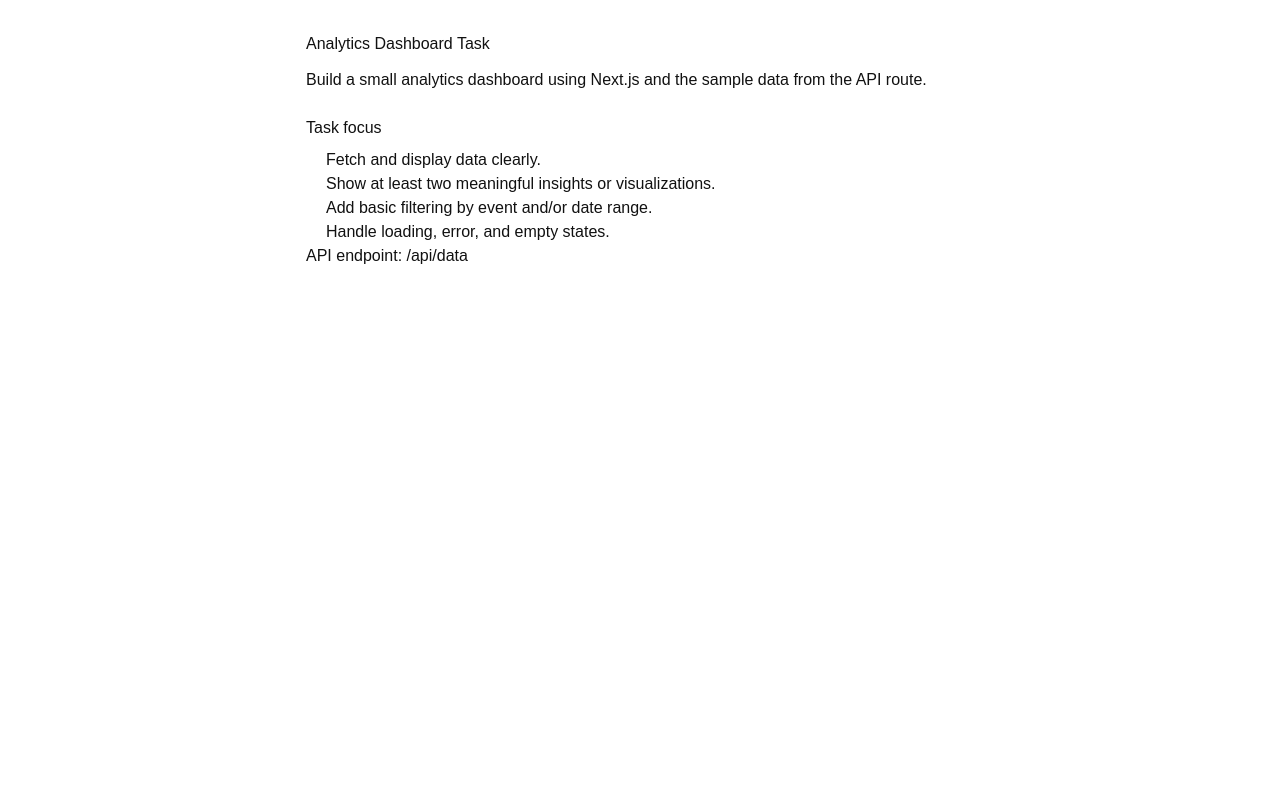
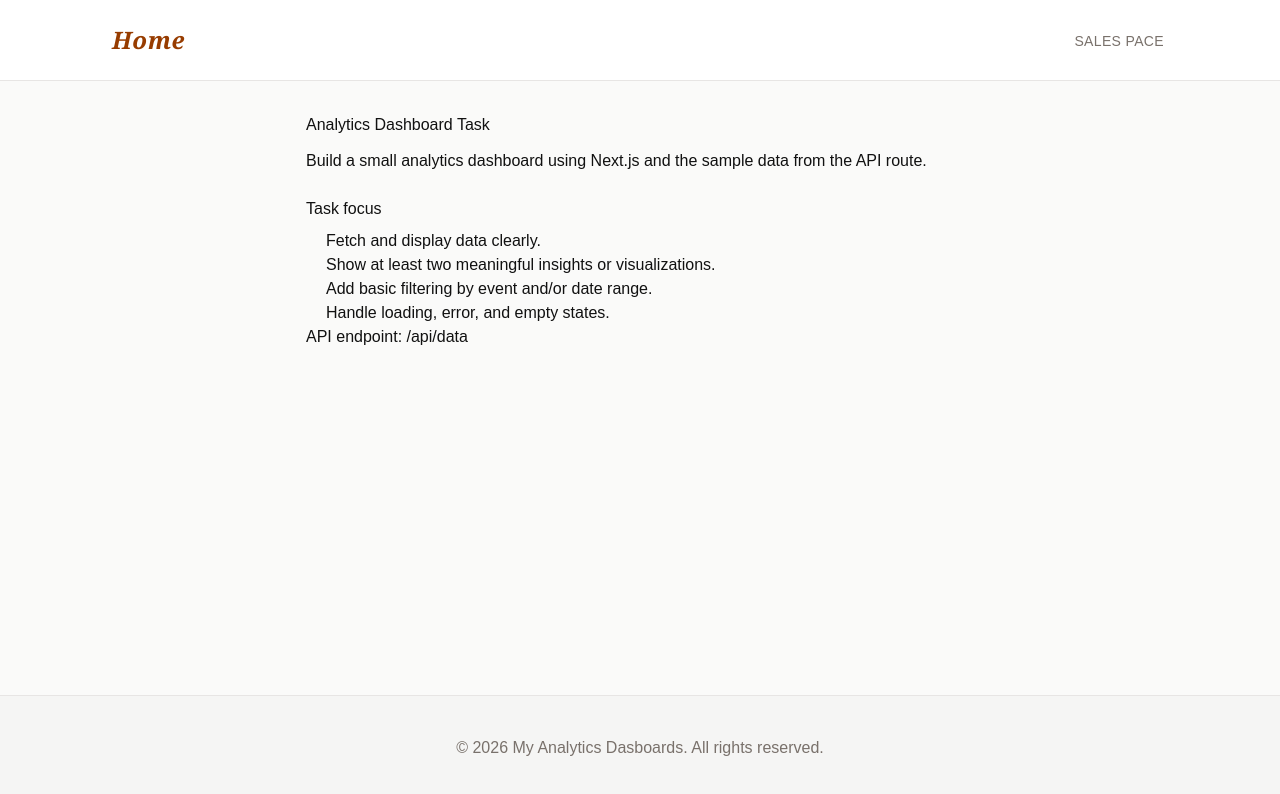
Before and after one commit to ijarquin/fatsoma, a Next.js app: page / in a window 1280 px wide. Shown: the top 794 px of the page. Built offline with nearby package versions, Linux system fonts and the light colour scheme.

Commit message:
feat: add header and footer
- add header with links to dashboar and home page

```diff
--- a/app/layout.tsx
+++ b/app/layout.tsx
@@ -1,10 +1,11 @@
 import type { Metadata } from "next";
+import Link from "next/link";
 import "./globals.css";
 import Providers from "./providers";
 import { Geist } from "next/font/google";
 import { cn } from "@/lib/utils";
 
-const geist = Geist({subsets:['latin'],variable:'--font-sans'});
+const geist = Geist({ subsets: ["latin"], variable: "--font-sans" });
 
 export const metadata: Metadata = {
   title: "Analytics Dashboard Take-Home Starter",
@@ -16,5 +17,42 @@ export default function RootLayout({
 }: Readonly<{
   children: React.ReactNode;
 }>) {
-  return <html lang="en" className={cn("font-sans", geist.variable)}><body><Providers>{children}</Providers></body></html>;
+  return (
+    <html lang="en" className={cn("font-sans", geist.variable)}>
+      <body>
+        <div className="min-h-screen bg-stone-50 flex flex-col">
+          <header>
+            <nav className="bg-white border-b border-stone-200">
+              <div className="max-w-6xl mx-auto px-6 sm:px-8 lg:px-12">
+                <div className="flex justify-between h-20">
+                  <div className="shrink-0 flex items-center">
+                    <Link
+                      href="/"
+                      className="text-2xl font-serif font-bold text-amber-800 tracking-wide italic"
+                    >
+                      Home
+                    </Link>
+                  </div>
+                  <div className="hidden sm:ml-6 sm:flex sm:space-x-8">
+                    <Link
+                      href="/dashboard/sales-pace"
+                      className="tracking-wide uppercase inline-flex items-center px-1 pt-1 border-b-2 text-sm font-medium border-transparent text-stone-500 hover:border-amber-300 hover:text-stone-800"
+                    >
+                      Sales Pace
+                    </Link>
+                  </div>
+                </div>
+              </div>
+            </nav>
+          </header>
+          <Providers>{children}</Providers>
+          <footer className="bg-stone-100 border-t border-stone-200 py-10 mt-auto">
+            <div className="max-w-6xl mx-auto px-6 sm:px-8 lg:px-12 text-center text-stone-500">
+              <p>&copy; 2026 My Analytics Dasboards. All rights reserved.</p>
+            </div>
+          </footer>
+        </div>
+      </body>
+    </html>
+  );
 }
```
